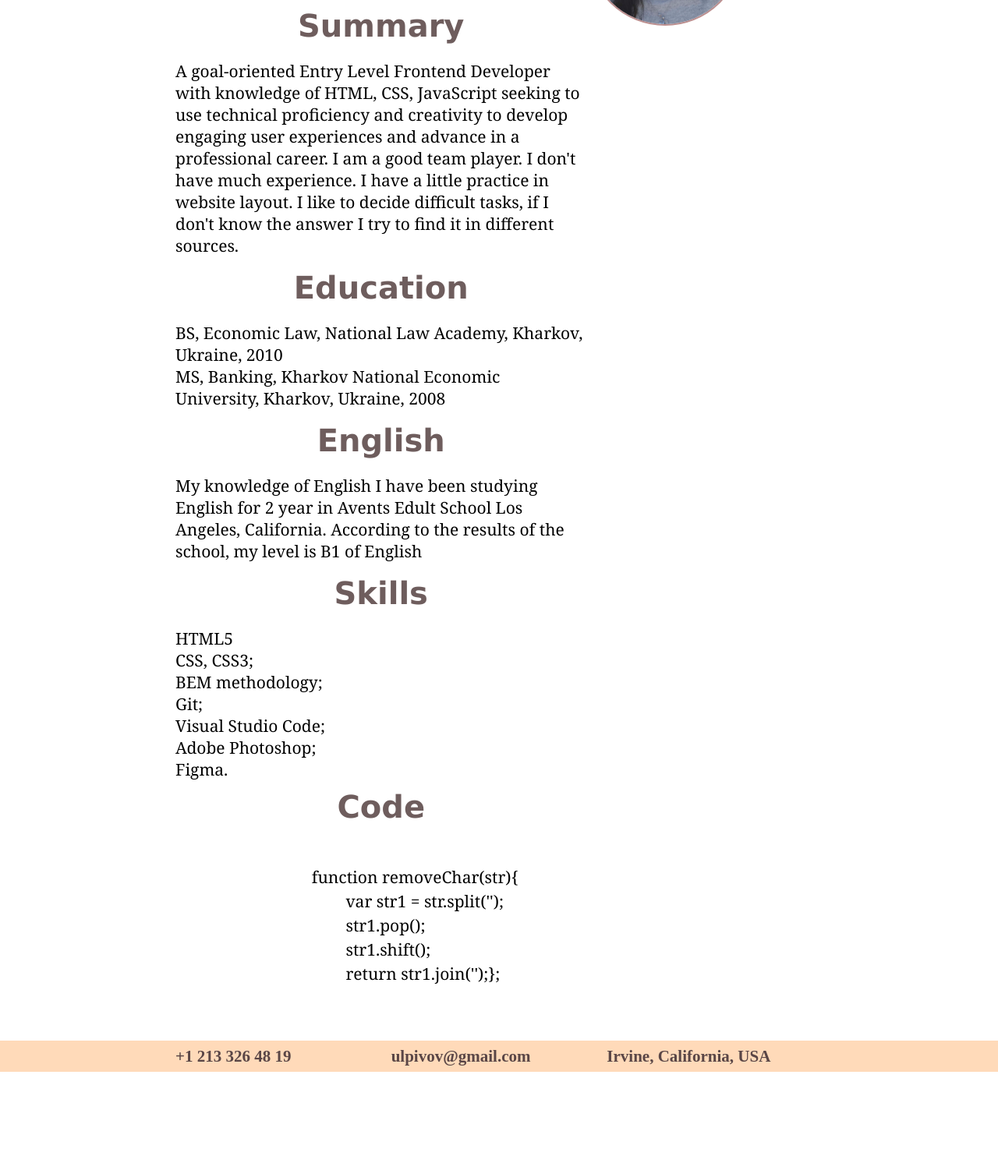
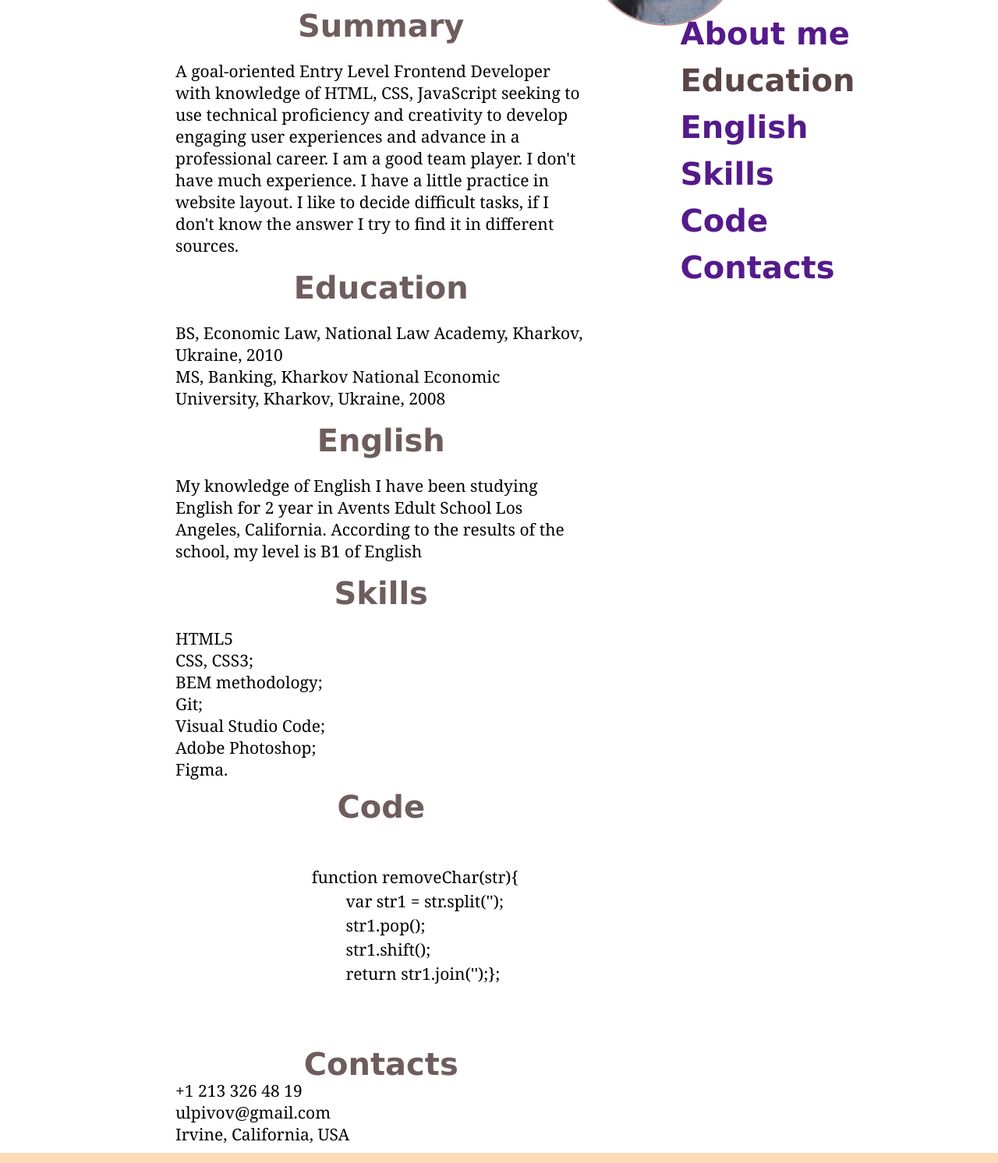
Before and after one commit to Ulpivov/rsschool-cv, a plain HTML site: page index.html in a window 1280 px wide. Shown: the part 167-1659 px from the top of the page at 78% size. Before the commit the page ends 1542 px from the top, so only its background shows below. Drawn offline with Linux system fonts and the light colour scheme.

Commit message:
feat: add nav

```diff
--- a/index.html
+++ b/index.html
@@ -75,22 +75,35 @@
 			</pre>
 			</div>
 			<div class="contacts">
+				<h2 class="contacts__subtitle">Contacts</h2>
 				<ul class="contacts__list">
-					<li class="contacts__item"></li>
-					<li class="contacts__item"></li>
-					<li class="contacts__item"></li>
+					<li class="contacts__item">+1 213 326 48 19</li>
+					<li class="contacts__item">ulpivov@gmail.com</li>
+					<li class="contacts__item">Irvine, California, USA</li>
 				</ul>
 			</div>
 		</section>
 		<section class="navigation">
 			<nav class="navigation__list">
 				<ul class="navigation__items">
-					<li class="navigation__item"></li>
-					<li class="navigation__item"></li>
-					<li class="navigation__item"></li>
-					<li class="navigation__item"></li>
-					<li class="navigation__item"></li>
-					<li class="navigation__item"></li>
+					<li class="navigation__item">
+						<a href="" class="navigation__link">About me</a>
+					</li>
+					<li class="navigation__item">
+						Education
+					</li>
+					<li class="navigation__item">
+						<a href="" class="navigation__link">English</a>
+					</li>
+					<li class="navigation__item">
+						<a href="" class="navigation__link">Skills</a>
+					</li>
+					<li class="navigation__item">
+						<a href="" class="navigation__link">Code</a>
+					</li>
+					<li class="navigation__item">
+						<a href="" class="navigation__link">Contacts</a>
+					</li>
 				</ul>
 			</nav>
 
@@ -98,9 +111,9 @@
 	</main>
 	<footer class="footer">
 		<ul class="contacts">
-			<li class="contacts__item">+1 213 326 48 19</li>
-			<li class="contacts__item">ulpivov@gmail.com</li>
-			<li class="contacts__item">Irvine, California, USA</li>
+			<li class="contacts__item"></li>
+			<li class="contacts__item"></li>
+			<li class="contacts__item"></li>
 		</ul>
 	</footer>
 </body>
--- a/style.css
+++ b/style.css
@@ -130,7 +130,8 @@ flex-direction: column;
 .education__subtitle,
 .english__subtitle,
 .code__subtitle,
-.skills__subtitle {
+.skills__subtitle,
+.contacts__subtitle {
 	font-family: Geneva, Arial, Helvetica, sans-serif;
 	font-size: 40px;
 	text-align: center;
@@ -151,7 +152,8 @@ flex-direction: column;
 .english,
 .summury,
 .code,
-.skills {
+.skills,
+.contacts {
 	flex: 1;
 	padding: 10px 20px 10px 225px;
 }
@@ -161,13 +163,12 @@ flex-direction: column;
 	padding-top: 24px;
 }
 .education__item,
-.skills__item{
+.skills__item,
+.contacts__item{
 	font-family: Georgia, 'Times New Roman', Times, serif;
 	font-size: 21px;
 	line-height: 28px;
 }
-
-.experience
 .skills__list {
 }
 .skills__item {
@@ -177,6 +178,16 @@ flex-direction: column;
 }
 .navigation{
 	flex: 1;
+	padding-top: 10px;
+	padding-left: 100px;
+
+}
+.navigation__item{
+	color:#5a4646;
+	font-size: 40px;
+	font-family: Geneva, Arial, Helvetica, sans-serif;
+	font-weight: 600;
+	line-height: 60px;
 }
 /*-----------------finish main--------------------------*/
 
@@ -188,17 +199,9 @@ flex-direction: column;
 	display: flex;
 }
 
-.contacts {
-	display: flex;
-	flex: 1;
-   padding: 0px 225px;
-}
+
 .contacts__item {
 	flex:1;
-	color:#5a4646;
-	display: inline;
-	align-content: center;
-	font-size: 21px;
-	font-weight: 600;
+
 }
 /*----------------finish footer------------------------*/
```
